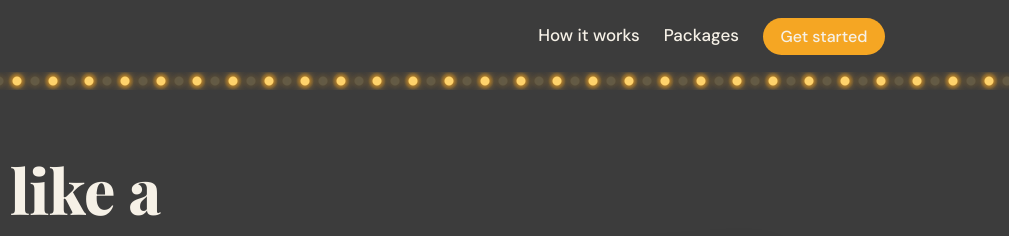
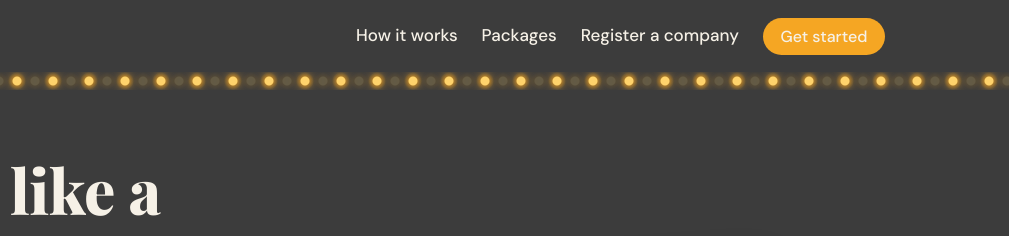
Before and after one commit to tttngema-dev/madewell-site, a plain HTML site: page frontend/index.html in a window 1280 px wide. Shown: the top 236 px of the page, 271-1280 px from the left. Drawn offline with nearby package versions, Linux system fonts and the light colour scheme; no server answers.

Commit message:
Update index.html

```diff
--- a/frontend/index.html
+++ b/frontend/index.html
@@ -17,6 +17,7 @@
     <nav>
       <a href="#how">How it works</a>
       <a href="#packages">Packages</a>
+      <a href="register.html">Register a company</a>
       <a class="btn small" href="#packages">Get started</a>
     </nav>
   </header>
```
